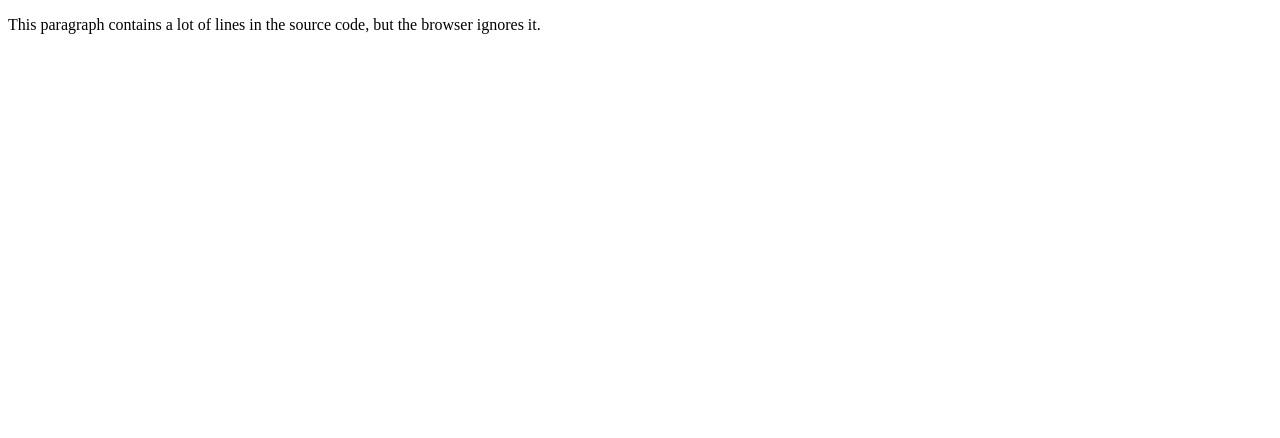
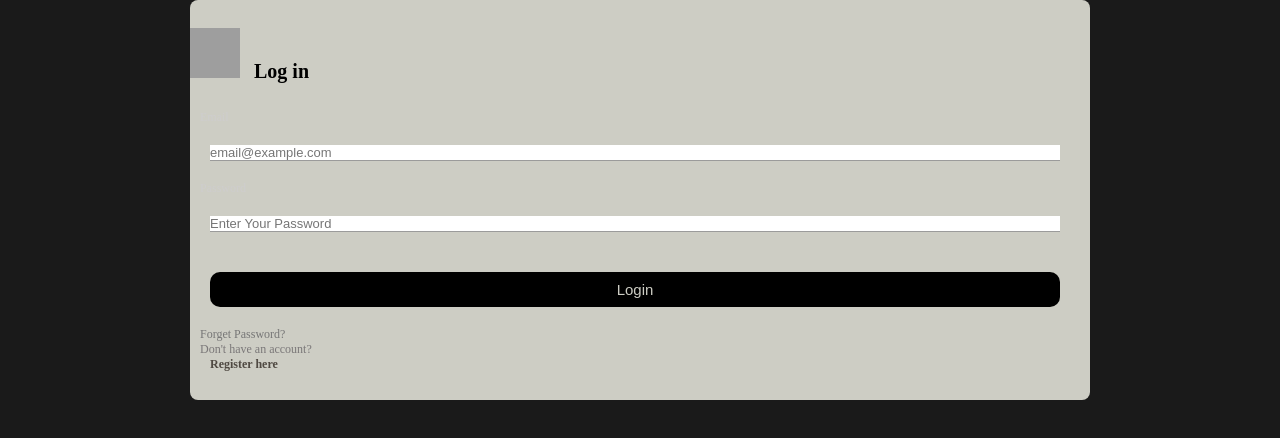
Before and after one commit to Amit-Singh-24/S3bucket_deploy, a website: page index.html in a window 1280 px wide. Drawn offline with Linux system fonts and the light colour scheme; grey boxes are pictures that could not be loaded.

Commit message:
loginpage

```diff
--- a/index.html
+++ b/index.html
@@ -4,19 +4,124 @@
         Deploy S3 Static Website
     </title>
 </head>
+<style>
+    * {
+    margin: 0;
+    padding: 0
+}
+
+body {
+    background-color: #1a1a1a
+}
+
+.card1 {
+    height: 400px;
+    max-width: 900px;
+    margin: 0 auto;
+    border: none;
+    border-radius: 8px;
+    cursor: pointer;
+    transition: all 0.75s;
+    display: flex;
+    flex-direction: column;
+    justify-content: space-evenly;
+    background-color: #cdcdc4;
+}
+
+.card1:hover {
+    transform: scale(1.1)
+}
+
+.card2 {
+    height: 400px;
+    width: 100%;
+    border: none;
+    background-color: #000;
+    border-radius: 8px;
+    transition:all 0.5s;
+}
+
+.card2:hover {
+    transform: scale(1.1)
+}
+
+.login {
+    font-size: 20px;
+    font-weight: bold;
+    margin-left: 10px
+}
+
+.input-field span {
+    font-size: 12px;
+    color: #cecdcd;
+    margin-left: 10px;
+    display: flex;
+    flex-direction: column;
+}
+
+.form-control {
+    font-size: 13px;
+    color: #767473;
+    font-weight: 500;
+    border-left: none;
+    border-right: none;
+    border-top: none;
+    border-bottom: 1px solid #9b9b9b;
+    box-shadow: none
+}
+
+.btn {
+    height: 35px;
+    width: calc(100% - 50px);
+    background-color: #000;
+    font-weight: 500;
+    color: #cdcdc4;
+    border: none;
+    font-size: 15px;
+    margin: 20px;
+    border-radius: 10px;
+}
+
+input {
+    width: calc(100% - 50px);
+    margin: 20px;
+}
+
+.text1 .forget {
+    color: #767676;
+    font-weight: 500
+}
+
+.text2 span {
+    font-weight: 500;
+    color: #7a7778
+}
+
+.text2 .register {
+    color: #4f4942;
+    font-weight: bold
+}
+</style>
 <body>
+    <div class="container mt-5 mb-5">
+        <div class="d-flex flex row g-0">
+            <div class="col-md-6 mt-3">
+                <div class="card card1 p-3">
+                    <div class="d-flex flex-column"> <img alt="ghgjg" src="https://i.imgur.com/kFFNY1q.png" height="50" width="50" /> <span class="login mt-3">Log in</span> </div>
+                    <div class="input-field d-flex flex-column mt-3">
+                        <span>Email</span>
+                        <input class="form-control" placeholder="email@example.com">
+                        <span class="mt-3">Password</span> <input class="form-control" placeholder="Enter Your Password">
+                        <button class="mt-4 btn btn-dark d-flex justify-content-center align-items-center">Login</button>
+                        <div class="mt-3 text1"> <span class="mt-3 forget">Forget Password?</span> </div>
+                        <div class="text2 mt-4 d-flex flex-row align-items-center">
+                            <span>Don't have an account?<span class="register">Register here</span></span> </div>
+                    </div>
+                </div>
+            </div>
 
-<p>
-This paragraph
-contains a lot of lines
-in the source code,
-but the browser
-ignores it.
-</p>
-
-<p>
-<!-- The number of lines in a paragraph depends on the size of the browser window. If you resize the browser window, the number of lines in this paragraph will change. -->
-</p>
+        </div>
+    </div>
 
 </body>
 </html>
```
